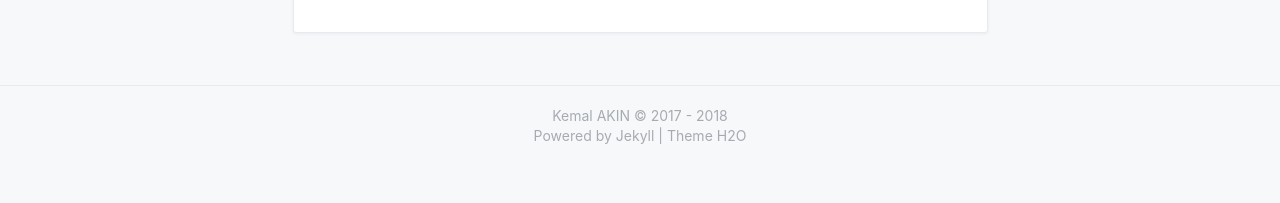
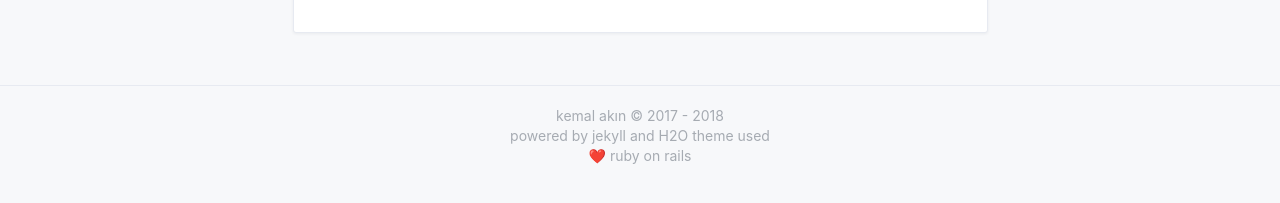
Before and after one commit to vilusa/vilusa.github.io-old, a Jekyll site: the page built from tags.html, in a window 1280 px wide. Shown: the part 466-669 px from the top of the page. Built offline with Jekyll 4.4.1, drawn with Linux system fonts in a browser that asks for light colours; nearby versions of some CDN libraries; a style sheet for code colours, icons or effects is not loaded.

Commit message:
Update Footer area

```diff
--- a/_includes/footer.html
+++ b/_includes/footer.html
@@ -1,5 +1,5 @@
 <footer class="g-footer">
-  <section>{{ site.title }} ©
+  <section>kemal akın ©
   {% assign current = "now" | date: "%Y" | plus: 0%}
   {% unless site.footer.since and site.footer.since == current %}
     {{ site.footer.since }}
@@ -7,5 +7,7 @@
   {% endunless %}
   {{ current }}
   </section>
-  <section>Powered by <a href="//jekyllrb.com">Jekyll</a> | <a href="https://github.com/kaeyleo/jekyll-theme-H2O">Theme H2O</a></section>
+  <section>powered by <a href="//jekyllrb.com">jekyll</a> and <a href="https://github.com/kaeyleo/jekyll-theme-H2O">H2O</a> theme used</section>
+<section>❤️ <a href="https://rubyonrails.org/">ruby on rails</a></section>
+
 </footer>
```
Also changed, not shown: index.html (+0 -20 lines).
